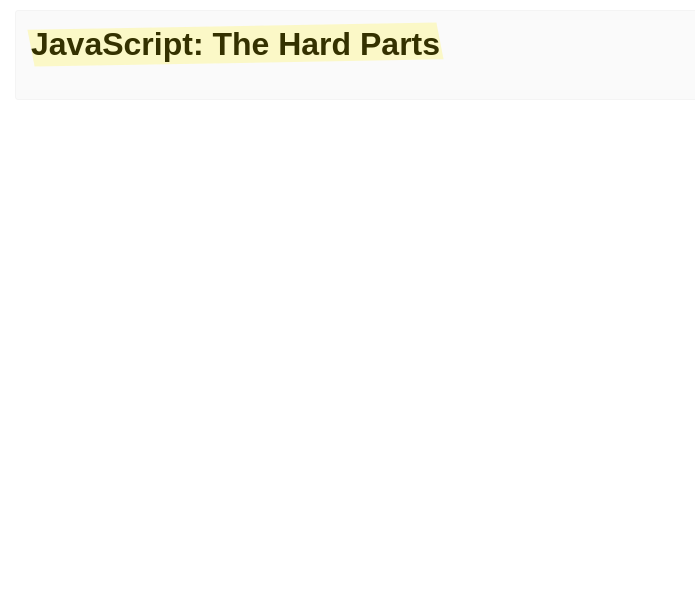
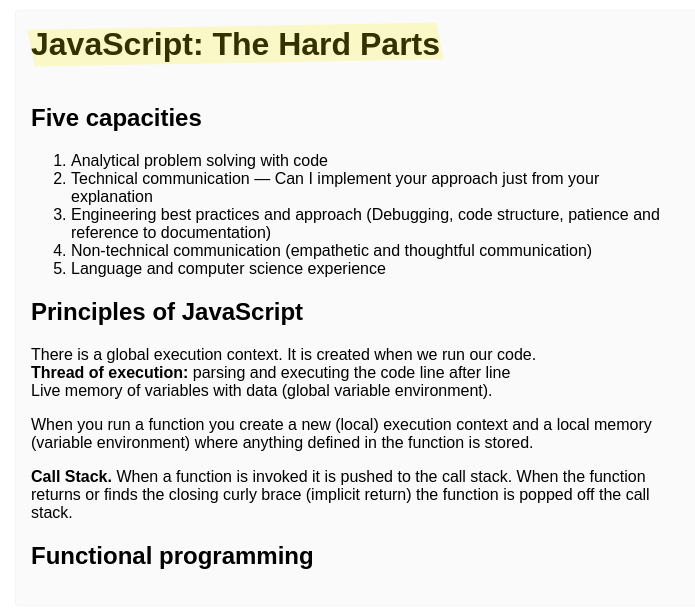
Before and after one commit to EddyVinck/fem-javascript-the-hard-parts, a website built with webpack: page src/index.html in a window 1280 px wide. Shown: the whole page, without its empty margins (0-695 px from the left). Built offline with nearby package versions, Linux system fonts and the light colour scheme.

Commit message:
finished the principles of js part of the course

```diff
--- a/src/index.html
+++ b/src/index.html
@@ -5,11 +5,39 @@
   <meta name="viewport" content="width=device-width, initial-scale=1.0">
   <meta http-equiv="X-UA-Compatible" content="ie=edge">
   <link rel="stylesheet" href="<%=htmlWebpackPlugin.files.chunks.main.css %>">
-  <title>Document</title>
+  <title>JS Hard Parts</title>
 </head>
 <body>
   <div class="container">
-    <h1>JavaScript: The Hard Parts</h1>
+    <div class="text-wrapper">
+
+      <h1>JavaScript: The Hard Parts</h1>
+
+      <h2>Five capacities</h2>
+      <ol>
+        <li>Analytical problem solving with code</li>
+        <li>Technical communication — Can I implement your approach just from your explanation</li>
+        <li>Engineering best practices and approach (Debugging, code structure, patience and reference to documentation)</li>
+        <li>Non-technical communication (empathetic and thoughtful communication)</li>
+        <li>Language and computer science experience</li>
+      </ol>
+      <h2>Principles of JavaScript</h2>
+      <p>
+        There is a global execution context. It is created when we run our code.
+        <br><strong>Thread of execution:</strong> parsing and executing the code line after line<br>
+        Live memory of variables with data (global variable environment).
+      </p>
+      <p>When you run a function you create a new (local) execution context and a local memory (variable environment) where anything defined in the function is stored.</p>
+      <p>
+        <strong>Call Stack.</strong>
+        When a function is invoked it is pushed to the call stack. When the function returns or finds the closing curly brace (implicit return) the function is popped off the call stack.
+      </p>
+
+      <h2>Functional programming</h2>
+      <p></p>
+
+
+    </div>
   </div>
   <script src="<%= htmlWebpackPlugin.files.chunks.main.entry %>"></script>
 </body>
--- a/src/scss/index.scss
+++ b/src/scss/index.scss
@@ -28,3 +28,6 @@
     transform: rotate(-1deg) skew(10deg);
   }
 }
+.text-wrapper {
+  max-width: 640px;
+}
```
